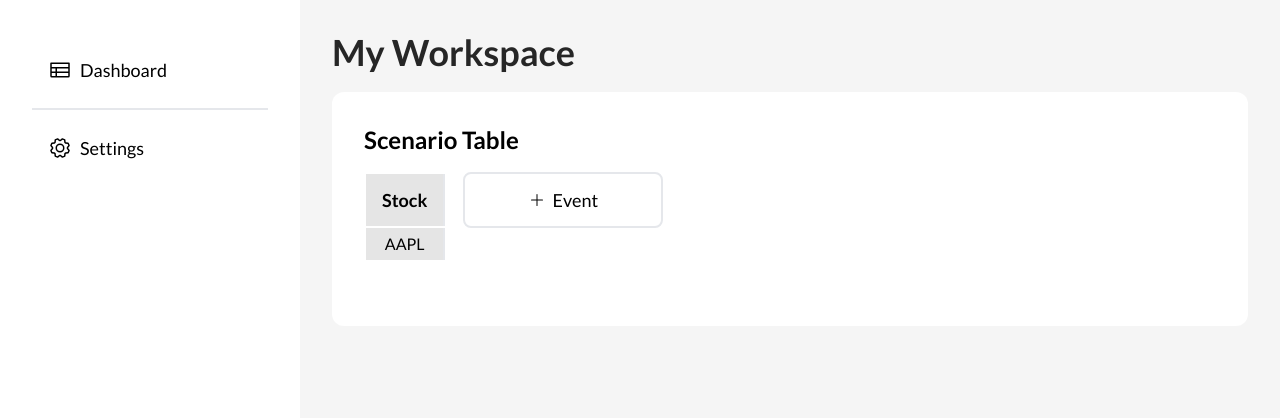
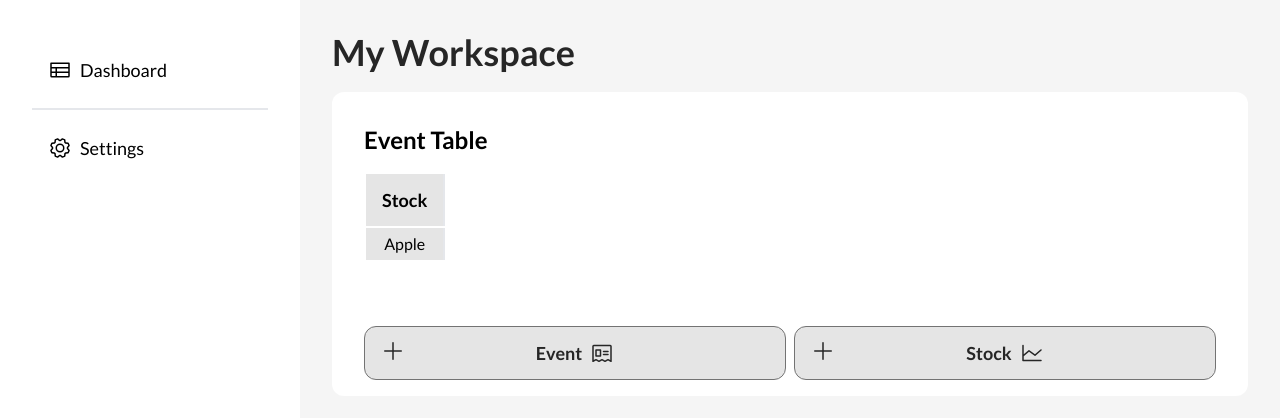
Before and after one commit to CambioML/demo-apps, a Next.js app: page / in a window 1280 px wide. Shown: the top 418 px of the page. Built offline with nearby package versions, Linux system fonts and the light colour scheme; no server answers.

Commit message:
add new stocks from dropdown

```diff
--- a/app/actions/generateScenario.ts
+++ b/app/actions/generateScenario.ts
@@ -14,7 +14,11 @@ type KnowledgeMap = {
 };
 
 const knowledgeBaseMap: KnowledgeMap = {
-  AAPL: '2c80b37b-2a82-4996-925b-984bb7b39c2f',
+  AAPL: 'caac1379-16f0-48f6-bad4-37f582b20d8e', //'2c80b37b-2a82-4996-925b-984bb7b39c2f',
+  META: '1b402064-fe37-4fe6-81d3-f3de235bcd3c',
+  MSFT: '425bf4e4-7e44-403e-97f7-3842e92a7ff7',
+  NVDA: 'e565fe78-8306-4518-83ef-882c8c776ca2',
+  TSLA: '4fd5d5bc-edb4-4b4c-9e11-98d498d05f3e',
 };
 
 const generateScenario = async ({ stock, event, handleSuccess, handleError }: IParams) => {
--- a/app/components/Button.tsx
+++ b/app/components/Button.tsx
@@ -22,12 +22,12 @@ const Button = ({ label, onClick, disabled, outline, small, icon: Icon, labelIco
         disabled:opacity-70
         disabled:cursor-not-allowed
         rounded-xl
-        hover:bg-neutral-600
+        hover:bg-neutral-500
         hover:text-white
         transition
         w-full
         ${outline ? 'bg-inherit' : 'bg-neutral-200'}
-        ${outline ? 'border-neutral-200' : 'border-neutral-800'}
+        ${outline ? 'border-neutral-200' : 'border-neutral-500'}
         ${outline ? 'text-black' : 'text-neutral-800'}
         ${small ? 'py-3' : 'py-4'}
         ${small ? 'text-lg' : 'text-3xl'}
--- a/app/components/ScenarioTable/ScenarioCell.tsx
+++ b/app/components/ScenarioTable/ScenarioCell.tsx
@@ -37,6 +37,7 @@ const ScenarioCell = ({ children, colIdx, rowIdx }: ScenarioCellProps) => {
   };
 
   const handleScenarioClick = async () => {
+    console.log('[handleScenarioClick: scenarios', scenarios, rowIdx, colIdx);
     const newScenario = scenarios[rowIdx][colIdx];
     console.log('newScenario', newScenario, rowIdx, colIdx);
     setSelectedScenarioIdx({ rowIdx, colIdx });
@@ -53,7 +54,9 @@ const ScenarioCell = ({ children, colIdx, rowIdx }: ScenarioCellProps) => {
 
   return (
     <div
-      className="w-full text-center cursor-pointer border border-2 py-1 rounded-lg hover:bg-neutral-100"
+      className="w-full text-center cursor-pointer border border-neutral-500 py-1 rounded-lg bg-neutral-100 hover:bg-neutral-500 hover:text-white
+      px-2
+      "
       onClick={handleScenarioClick}
     >
       {children}
--- a/app/components/ScenarioTable/ScenarioDetail.tsx
+++ b/app/components/ScenarioTable/ScenarioDetail.tsx
@@ -86,7 +86,7 @@ const ScenarioDetail = () => {
             <X className="text-sky-500 shrink-0" size={20} />
             <Tag tag={selectedScenario?.event.title} />
           </div>
-          <div className="flex flex-col items-start w-full h-full overflow-auto relative border-solid border-2 border-neutral-100 rounded-lg min-h-[600px]">
+          <div className="flex flex-col items-start w-full h-full overflow-auto relative border-solid border-2 border-neutral-100 rounded-lg min-h-[500px]">
             <DetailTable detail={selectedScenario?.detail} />
           </div>
           <Button label="Regenerate" onClick={handleGenerateRetry} labelIcon={ArrowCounterClockwise} small />
--- a/app/components/ScenarioTable/ScenarioTable.tsx
+++ b/app/components/ScenarioTable/ScenarioTable.tsx
@@ -1,19 +1,14 @@
 import { flexRender, getCoreRowModel, useReactTable } from '@tanstack/react-table';
 import useEventModal from '@/app/hooks/useEventModal';
 import useScenarioStore from '@/app/hooks/useScenarioStore';
-import { Plus } from '@phosphor-icons/react';
-// import useStockModal from '@/app/hooks/useStockModal';
+import { ChartLine, NewspaperClipping, Plus } from '@phosphor-icons/react';
+import useStockModal from '@/app/hooks/useStockModal';
+import Button from '../Button';
 
 const ScenarioTable: React.FC = () => {
-  const { data, columns } = useScenarioStore();
+  const { data, columns, setCellData } = useScenarioStore();
   const eventModal = useEventModal();
-  // const stockModal = useStockModal();
-
-  // const addRow = (row_name: string) => {
-  //   const newRow = { id: `stock_${data.length + 1}`, name: row_name };
-  //   // Update data state with new row
-  //   setData([...data, newRow]);
-  // };
+  const stockModal = useStockModal();
 
   const table = useReactTable({
     data,
@@ -22,7 +17,7 @@ const ScenarioTable: React.FC = () => {
   });
 
   return (
-    <div className="w-full h-full flex flex-row items-start justify-start gap-4">
+    <div className="w-full h-full flex flex-col items-start justify-start gap-4">
       <div className="h-full w-fit overflow-scroll">
         <table className="border-separate">
           <thead className="text-lg">
@@ -76,19 +71,18 @@ const ScenarioTable: React.FC = () => {
           </tbody>
         </table>
       </div>
-      <div className="flex flex-col gap-2">
-        <div
-          className=" px-4 py-3 text-lg border-2 flex items-center justify-center gap-2 hover:bg-neutral-200 rounded-lg cursor-pointer h-fit w-[200px]"
-          onClick={eventModal.onOpen}
-        >
-          <Plus className="shrink-0" size={16} /> Event
-        </div>
-        {/* <div
-          className=" px-4 py-3 text-lg border-2 flex items-center justify-center gap-2 hover:bg-neutral-200 rounded-lg cursor-pointer h-fit w-[200px]"
-          onClick={stockModal.onOpen}
-        >
-          <Plus className="shrink-0" size={16} /> Stock
-        </div> */}
+      <div className="flex flex-row gap-2 w-full">
+        <Button
+          label="Event"
+          onClick={() => {
+            eventModal.onOpen();
+            setCellData(0, 0, 0);
+          }}
+          icon={Plus}
+          labelIcon={NewspaperClipping}
+          small
+        />
+        <Button label="Stock" onClick={stockModal.onOpen} icon={Plus} labelIcon={ChartLine} small />
       </div>
     </div>
   );
--- a/app/components/Workspace/Workspace.tsx
+++ b/app/components/Workspace/Workspace.tsx
@@ -14,16 +14,16 @@ const Workspace = ({ title }: WorkspaceProps) => {
   const { showDetail, setShowDetail } = useScenarioStore();
 
   return (
-    <div className="p-8 bg-neutral-100 overflow-scroll max-h-[100vh]">
+    <div className="p-8 bg-neutral-100 overflow-y-scroll max-h-[100vh] pb-10">
       <Heading title={title} />
-      <div className="h-fit max-h-[1000px] min-w-[800px] grid grid-cols-1 auto-rows-auto 2xl:grid-cols-2 gap-4">
+      <div className="h-fit max-h-[900px] min-w-[800px] grid grid-cols-1 auto-rows-auto 2xl:grid-cols-2 gap-4">
         <div className={`${!showDetail && 'col-span-2'}`}>
-          <ModuleContainer title={'Scenario Table'}>
+          <ModuleContainer title={'Event Table'}>
             <ScenarioTable />
           </ModuleContainer>
         </div>
-        <div className={`max-h-[1000px] min-h-[500px] overflow-hidden ${showDetail ? 'block' : 'hidden'}`}>
-          <ModuleContainer title="Scenario Detail" handleClose={() => setShowDetail(false)}>
+        <div className={`max-h-[900px] min-h-[500px] overflow-hidden ${showDetail ? 'block' : 'hidden'}`}>
+          <ModuleContainer title="Risk Factor" handleClose={() => setShowDetail(false)}>
             <ScenarioDetail />
           </ModuleContainer>
         </div>
--- a/app/components/modals/EventModal.tsx
+++ b/app/components/modals/EventModal.tsx
@@ -6,7 +6,7 @@ import useEventModal from '@/app/hooks/useEventModal';
 import FormModal from './FormModal';
 import Heading from '../Heading';
 import { toast } from 'react-hot-toast';
-import useScenarioStore, { columnHelper } from '@/app/hooks/useScenarioStore';
+import useScenarioStore, { ScenarioState, columnHelper } from '@/app/hooks/useScenarioStore';
 import ScenarioCell from '../ScenarioTable/ScenarioCell';
 import { Event, Stock } from '@/app/types/ScenarioTypes';
 import Input from '../inputs/Input';
@@ -44,16 +44,21 @@ const EventModal = () => {
       addScenario({
         rowIdx: idx,
         colIdx,
-        scenario: { event: newEvent, stock: newStock, state: 0, detail: { header: [], data: [] }, references: [] },
+        scenario: {
+          event: newEvent,
+          stock: newStock,
+          state: ScenarioState.READY,
+          detail: { header: [], data: [] },
+          references: [],
+        },
       });
     });
     const newColumn = columnHelper.accessor(colId, {
       header: () => col_name,
-      cell: ({ row }) => {
-        const rowIdx = data.findIndex((rowData) => rowData.id === row.original.id);
+      cell: ({ row, column }) => {
         return (
-          <ScenarioCell colId={colId} colIdx={colIdx} rowIdx={rowIdx}>
-            View Scenario
+          <ScenarioCell colId={colId} colIdx={column.getIndex() - 1} rowIdx={row.index}>
+            View Risk
           </ScenarioCell>
         );
       },
@@ -63,7 +68,7 @@ const EventModal = () => {
     setColumns([...columns, newColumn]);
 
     // Update data state to include default value for each row in the new column
-    setData(data.map((row) => ({ ...row, [colId]: row.name })));
+    setData(data.map((row) => ({ ...row, [colId]: newEvent })));
   };
 
   const {
--- a/app/components/modals/InfoModal.tsx
+++ b/app/components/modals/InfoModal.tsx
@@ -7,8 +7,8 @@ const InfoModal = () => {
   const InfoModal = useInfoModal();
 
   const bodyContent = (
-    <div className="flex items-start justify-center w-auto h-full md:h-fit md:max-h-[80vh] overflow-y-auto p-4">
-      <div className="h-fit text-neutral-700 p-1 flex flex-col items-start justify-start gap-2">
+    <div className="flex items-start justify-center w-full h-full md:h-fit md:max-h-[80vh] overflow-y-auto p-4">
+      <div className="h-fit text-neutral-700 p-1 flex flex-col items-start justify-start gap-2 w-full">
         {InfoModal.content}
       </div>
     </div>
--- a/app/hooks/useScenarioStore.ts
+++ b/app/hooks/useScenarioStore.ts
@@ -2,7 +2,7 @@ import { createColumnHelper, ColumnDef } from '@tanstack/react-table';
 import { create } from 'zustand';
 import { Scenario } from '../types/ScenarioTypes';
 
-const defaultData: StockRowType[] = [{ id: 'AAPL', title: 'AAPL' }];
+const defaultData: StockRowType[] = [{ id: 'AAPL', title: 'Apple' }];
 
 export const columnHelper = createColumnHelper<StockRowType>();
 
@@ -16,7 +16,6 @@ const initColumns = [
 export type StockRowType = {
   id: string;
   title: string;
-  // tslint:disable-next-line:no-any
   [key: string]: any;
 };
 
@@ -36,7 +35,7 @@ interface ScenarioStore {
   setData: (data: StockRowType[]) => void;
   setColumns: (columns: ColumnDef<StockRowType, string>[]) => void;
   setShowDetail: (showDetail: boolean) => void;
-  // setCellData: (rowIndex: number, columnIndex: number, cellData: any) => void;
+  setCellData: (rowIndex: number, columnIndex: number, cellData: any) => void;
   addScenario: ({ rowIdx, colIdx, scenario }: AddScenarioArgs) => void;
   updateScenario: ({ rowIdx, colIdx, newScenario }: UpdateScenarioArgs) => void;
 }
@@ -63,12 +62,13 @@ const useScenarioStore = create<ScenarioStore>((set) => ({
   setData: (data) => set({ data }),
   setColumns: (columns) => set({ columns }),
   setShowDetail: (showDetail) => set({ showDetail }),
-  // setCellData: (rowIndex, columnIndex, cellData) =>
-  //   set((state) => {
-  //     const newData = [...state.data];
-  //     newData[rowIndex][columnIndex] = cellData;
-  //     return { data: newData };
-  //   }),
+  setCellData: (rowIndex, columnIndex, cellData) =>
+    set((state) => {
+      const newData = [...state.data];
+      console.log(newData);
+      newData[rowIndex][columnIndex] = cellData;
+      return { data: newData };
+    }),
   addScenario: ({ rowIdx, colIdx, scenario }: AddScenarioArgs) => {
     set((state) => {
       const newScenarios = [...state.scenarios];
```
Also changed, not shown: app/components/ScenarioTable/ReferenceLinkButton.tsx (+12 -5 lines), app/components/modals/StockModal.tsx (+49 -9 lines).
